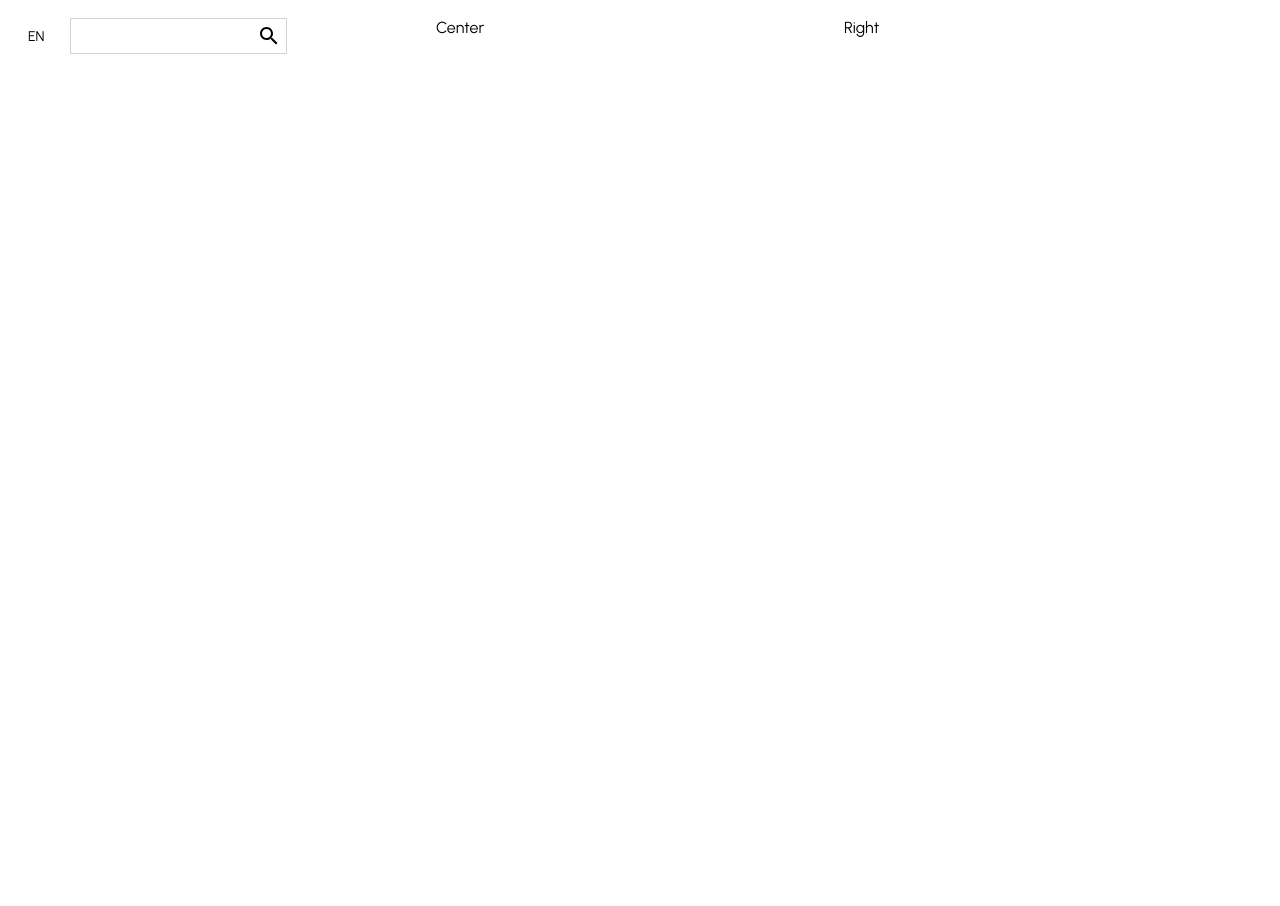
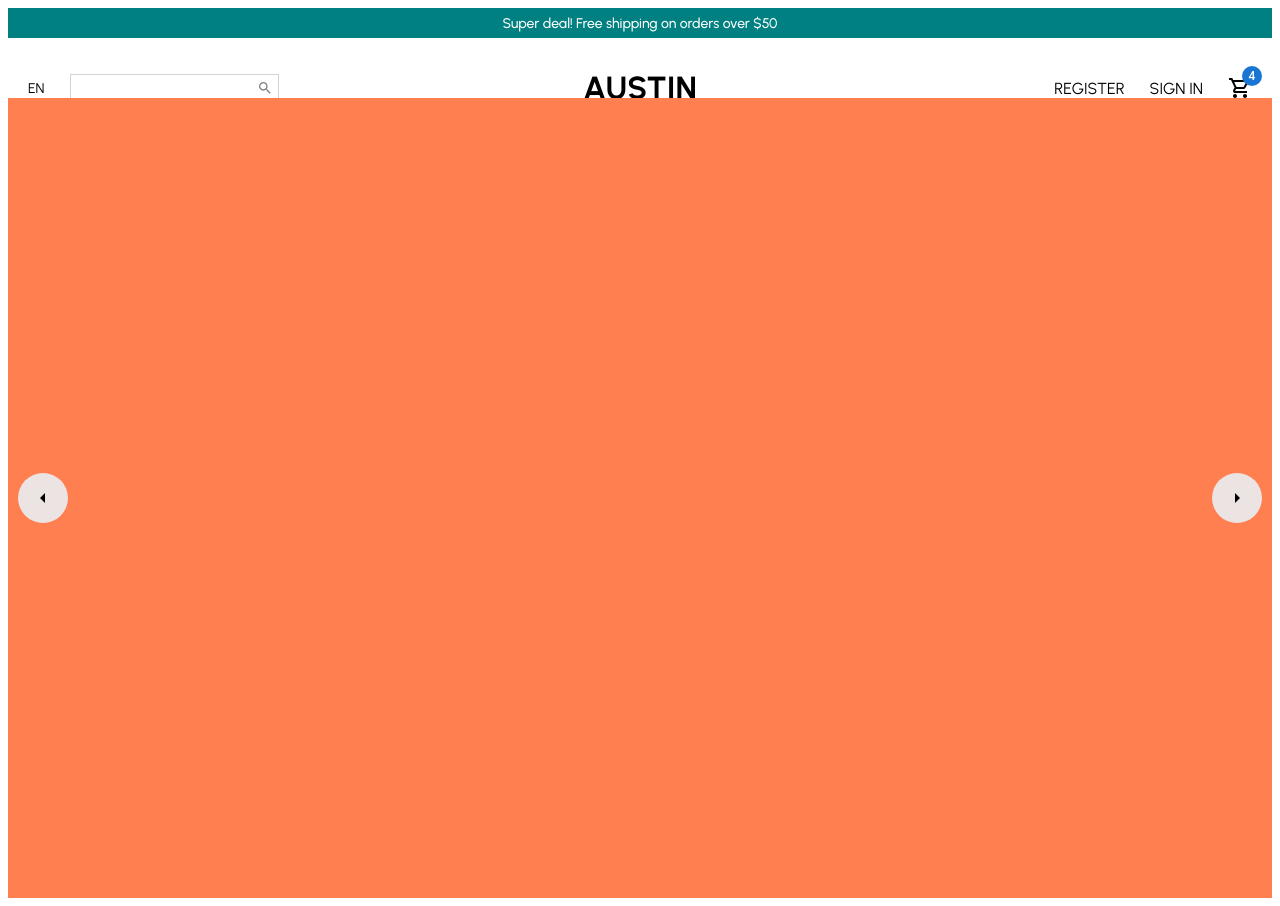
Before and after one commit to geminivega/React-Ecommerce-Project-May-2023, a React (Create React App) app: page / in a window 1280 px wide. Before the commit the page ends 800 px from the top, so only its background shows below. Built offline with nearby package versions, Linux system fonts and the light colour scheme.

Commit message:
Added slider

```diff
--- /dev/null
+++ b/src/Components/Announcement.jsx
@@ -0,0 +1,18 @@
+import styled from 'styled-components';
+
+const Container = styled.div`
+  height: 30px;
+  background-color: teal;
+  color: white;
+  display: flex;
+  align-items: center;
+  justify-content: center;
+  font-size: 14px;
+  font-weight: 500;
+`;
+
+const Announcement = () => {
+  return <Container>Super deal! Free shipping on orders over $50</Container>;
+};
+
+export default Announcement;
--- a/src/Components/Navbar.jsx
+++ b/src/Components/Navbar.jsx
@@ -1,6 +1,7 @@
 import React from 'react';
 import styled from 'styled-components';
-import { Search } from '@mui/icons-material';
+import { Search, ShoppingCartOutlined } from '@mui/icons-material';
+import { Badge } from '@mui/material';
 
 const Container = styled.div`
   height: 60px;
@@ -37,9 +38,24 @@ const Input = styled.input`
 
 const Center = styled.div`
   flex: 1;
+  text-align: center;
 `;
+
+const Logo = styled.h1`
+  font-weight: bold;
+`;
+
 const Right = styled.div`
   flex: 1;
+  display: flex;
+  align-items: center;
+  justify-content: flex-end;
+`;
+
+const MenuItem = styled.div`
+  font-size: 14;
+  cursor: pointer;
+  margin-left: 25px;
 `;
 
 const Navbar = () => {
@@ -49,11 +65,22 @@ const Navbar = () => {
         <Left>
           <Language>EN</Language>
           <SearchContainer>
-            <Input /> <Search />
+            <Input />
+            <Search style={{ color: 'gray', fontSize: 16 }} />
           </SearchContainer>
         </Left>
-        <Center>Center</Center>
-        <Right>Right</Right>
+        <Center>
+          <Logo>AUSTIN</Logo>
+        </Center>
+        <Right>
+          <MenuItem>REGISTER</MenuItem>
+          <MenuItem>SIGN IN</MenuItem>
+          <MenuItem>
+            <Badge badgeContent={4} color="primary">
+              <ShoppingCartOutlined />
+            </Badge>
+          </MenuItem>
+        </Right>
       </Wrapper>
     </Container>
   );
--- /dev/null
+++ b/src/Components/Slider.jsx
@@ -0,0 +1,42 @@
+import { ArrowLeftOutlined, ArrowRightOutlined } from '@mui/icons-material';
+import styled from 'styled-components';
+
+const Container = styled.div`
+  width: 100%;
+  height: 100vh;
+  display: flex;
+  background-color: coral;
+  position: relative;
+`;
+
+const Arrow = styled.div`
+  width: 50px;
+  height: 50px;
+  background-color: #ece3e3;
+  border-radius: 50%;
+  display: flex;
+  align-items: center;
+  justify-content: center;
+  position: absolute;
+  top: 0;
+  bottom: 0;
+  left: ${(props) => props.direction === 'left' && '10px'};
+  right: ${(props) => props.direction === 'right' && '10px'};
+
+  margin: auto;
+`;
+
+const Slider = () => {
+  return (
+    <Container>
+      <Arrow direction="left">
+        <ArrowLeftOutlined />
+      </Arrow>
+      <Arrow direction="right">
+        <ArrowRightOutlined />
+      </Arrow>
+    </Container>
+  );
+};
+
+export default Slider;
--- a/src/Pages/Home.jsx
+++ b/src/Pages/Home.jsx
@@ -1,11 +1,14 @@
 import React from 'react';
 import Navbar from '../Components/Navbar';
-
+import Announcement from '../Components/Announcement';
+import Slider from '../Components/Slider';
 
 const Home = () => {
   return (
     <div>
+      <Announcement />
       <Navbar />
+      <Slider />
     </div>
   );
 };
```
